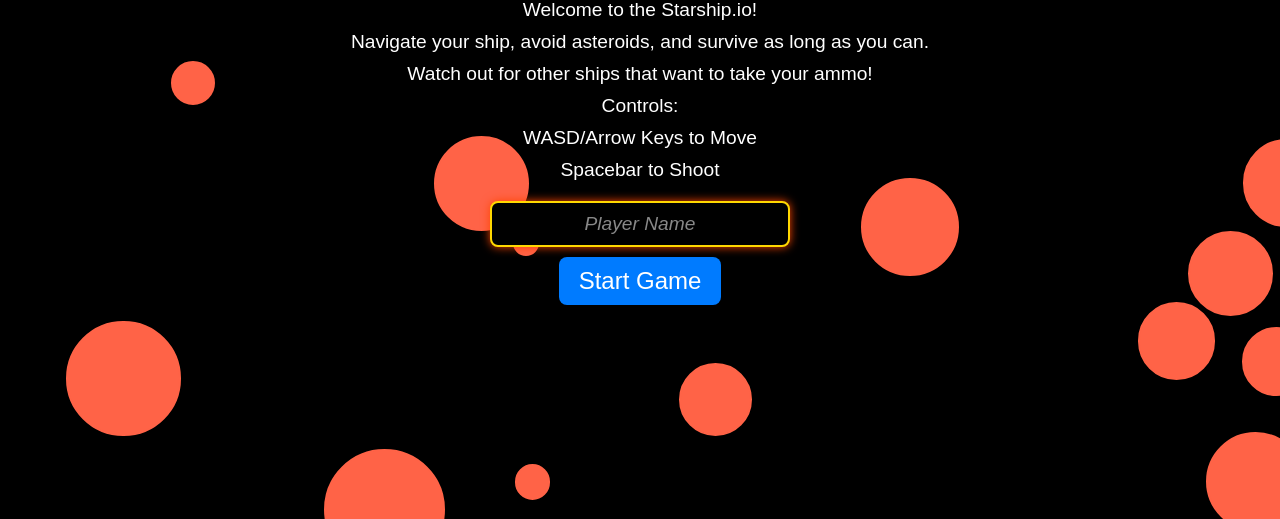
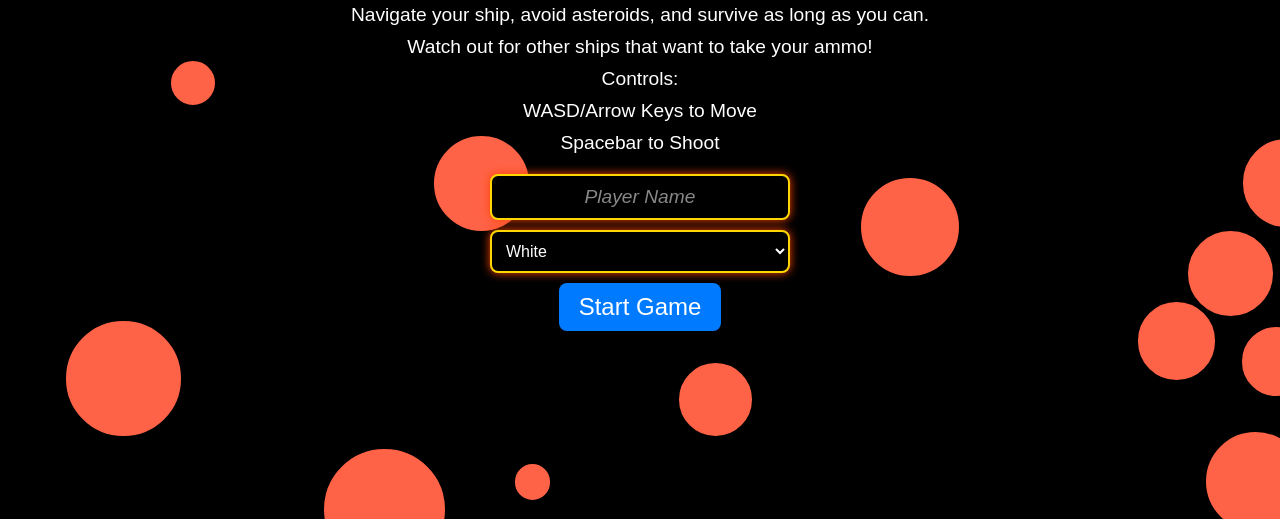
Before and after one commit to blakeshaw/WebDevGameProject, a website: page html/index.html in a window 1280 px wide. Shown: the part 281-800 px from the top of the page. Drawn offline with nearby package versions, Linux system fonts and the light colour scheme; no server answers.

Commit message:
Added a color selector for the spaceships.

```diff
--- a/css/game.css
+++ b/css/game.css
@@ -55,7 +55,6 @@ body {
     /*border-width: 0 10px 20px 10px;*/
     border-style: solid;
     background-color: transparent;
-    border-color: transparent transparent white transparent;
     transform-origin: 50% 50%;
 }
 
--- a/html/index.html
+++ b/html/index.html
@@ -51,7 +51,7 @@
         .instructions p {
             margin-bottom: 10px;
         }
-        #player-name, #start-button {
+        #player-name, #start-button, #color-player {
             display: block;
             margin: 10px auto;
         }
@@ -85,6 +85,19 @@
         #player-name::placeholder {
             color: #888;
             font-style: italic;
+        }
+
+        #color-player {
+            font-size: 1em;
+            padding: 10px;
+            width: 80%;
+            max-width: 300px;
+            border: 2px solid #FFD700;
+            border-radius: 8px;
+            background-color: #000;
+            color: #FFF;
+            box-shadow: 0 0 10px #FF4500;
+            outline: none;
         }
 
         #start-button {
@@ -142,6 +155,14 @@
         </div>
         <div>
             <input type="text" id="player-name" placeholder="Player Name">
+            <select id="color-player">
+                <option value="red">Red</option>
+                <option value="blue">Blue</option>
+                <option value="green">Green</option>
+                <option value="yellow">Yellow</option>
+                <option value="purple">Purple</option>
+                <option selected="selected" value="white">White</option>
+            </select>
             <button id="start-button">Start Game</button>
         </div>
     </div>
@@ -153,13 +174,20 @@
 
         const startButton = document.getElementById('start-button');
         const playerNameInput = document.getElementById("player-name");
+        const colorPlayer = document.getElementById("color-player");
+
         let prevName = localStorage.getItem("player-name");
+        let prevColor = localStorage.getItem("color-player");
         if (prevName) {
             playerNameInput.value = prevName;
+        }
+        if (prevColor) {
+            colorPlayer.value = prevColor;
         }
 
         startButton.addEventListener('click', () => {
             localStorage.setItem("player-name", playerNameInput.value.trim());
+            localStorage.setItem("color-player", colorPlayer.value.trim());
             window.location.href = '/game';
         });
 
--- a/scripts/game.js
+++ b/scripts/game.js
@@ -11,6 +11,7 @@ const game_area_y = 5000;
 let ship = { //Initialize a new ship for the player
     name: localStorage.getItem("player-name"),
     id: null,
+    color: localStorage.getItem("color-player"),
     x: Math.random() * game_area_x,
     y: Math.random() * game_area_y,
     velocityX: 0,
@@ -23,6 +24,7 @@ let ship = { //Initialize a new ship for the player
     ammo: 0,
     boostLeft: 0,
 }
+
 socket.emit('newClient', ship); //Tell the server about the new player
 socket.on("updateID", socket_id => { //Server sends the ID for the ship
     if (!ship) return;
@@ -192,6 +194,7 @@ function render() {
             playerElement.style.top = (player.y) + "px";
             playerElement.style.borderWidth = `0 ${player.size / 2}px ${player.size}px ${player.size / 2}px`;
             playerElement.style.transform = `rotate(${player.angle}deg)`;
+            playerElement.style.borderColor = `transparent transparent ${player.color} transparent`;
 
             const flameElement = document.createElement("div");
             flameElement.classList.add("flame");
```
